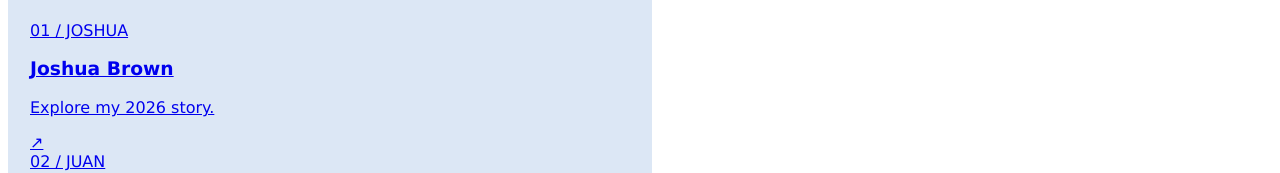
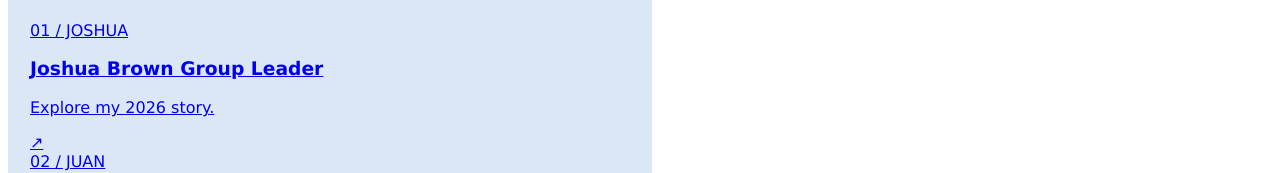
Before and after one commit to Diegoxiz/Web-Programming-Final-Project, a plain HTML site: page index.html in a window 1280 px wide. Shown: the part 635-808 px from the top of the page. Drawn offline with Linux system fonts and the light colour scheme.

Commit message:
docs: provide homepage HTML update instructions
Signed-off-by: Joshua Brown <97815918+fejide@users.noreply.github.com>

```diff
--- a/index.html
+++ b/index.html
@@ -56,7 +56,7 @@
                 <a href="pages/joshua.html" class="bento-card card-joshua">
                     <span class="card-label">01 / JOSHUA</span>
                     <div class="card-content">
-                        <h3>Joshua Brown</h3>
+                        <h3>Joshua Brown <span class="team-role">Group Leader</span></h3>
                         <p>Explore my 2026 story.</p>
                         <span class="card-arrow" aria-hidden="true">↗</span>
                     </div>
```
